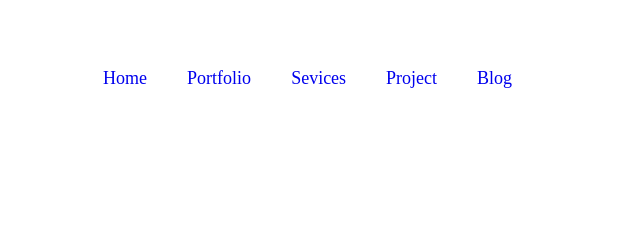
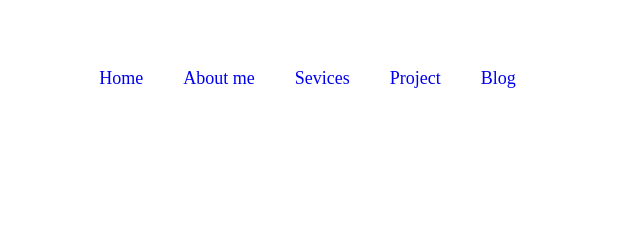
Before and after one commit to Surajsri5/portfolio, a plain HTML site: page index.html in a window 1280 px wide. Shown: the top 234 px of the page, 354-994 px from the left. Drawn offline with nearby package versions, Linux system fonts and the light colour scheme.

Commit message:
Update index.html

```diff
--- a/index.html
+++ b/index.html
@@ -16,7 +16,7 @@
           <span>Suraj</span></h2>
           <ul>
             <li><a href="#">Home</a></li>
-            <li><a href="about.html">Portfolio</a></li>
+            <li><a href="portfolio.html">About me</a></li>
             <li><a href="#">Sevices</a></li>
             <li><a href="#">Project</a></li>
             <li><a href="#">Blog</a></li>
```
